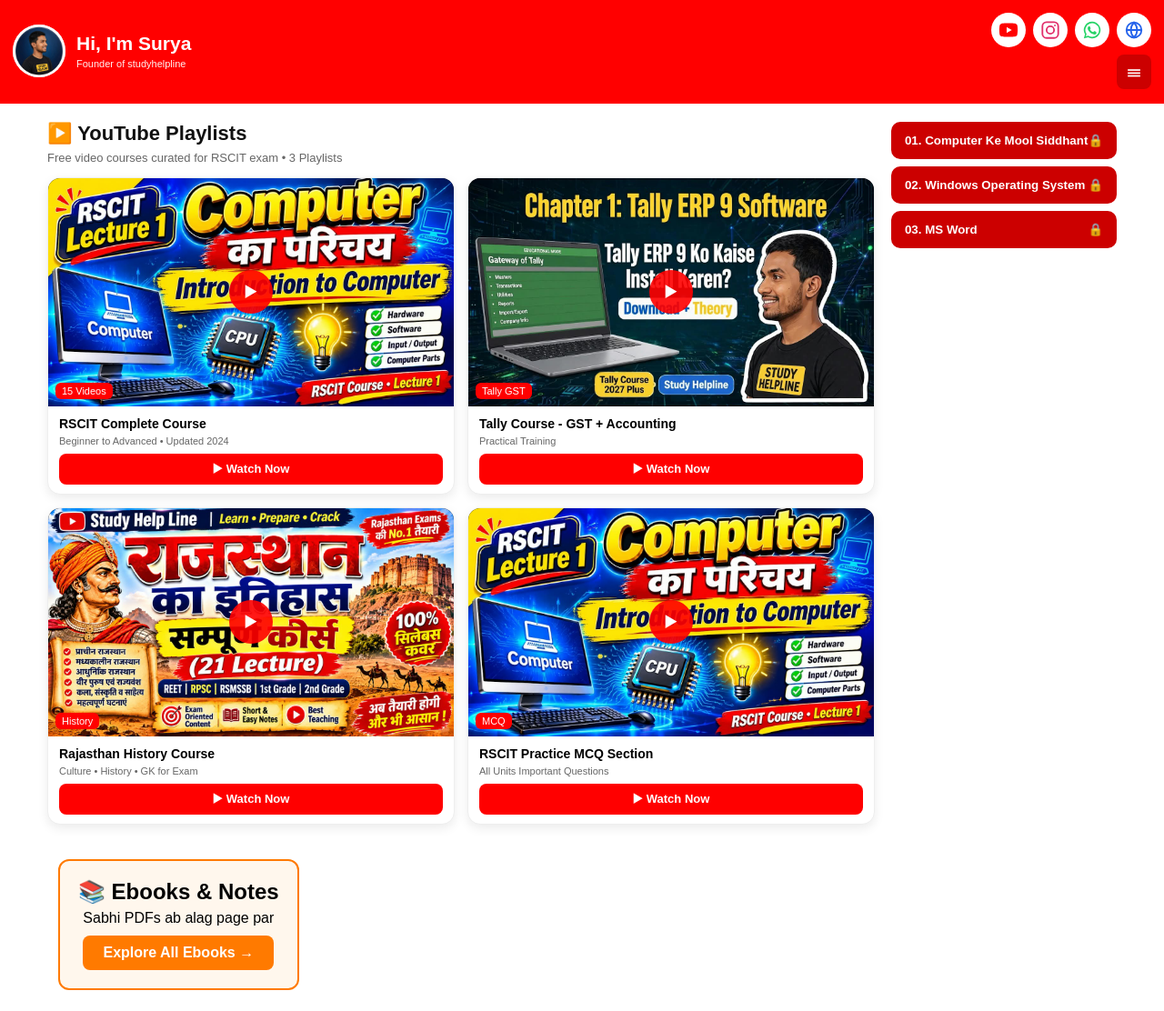
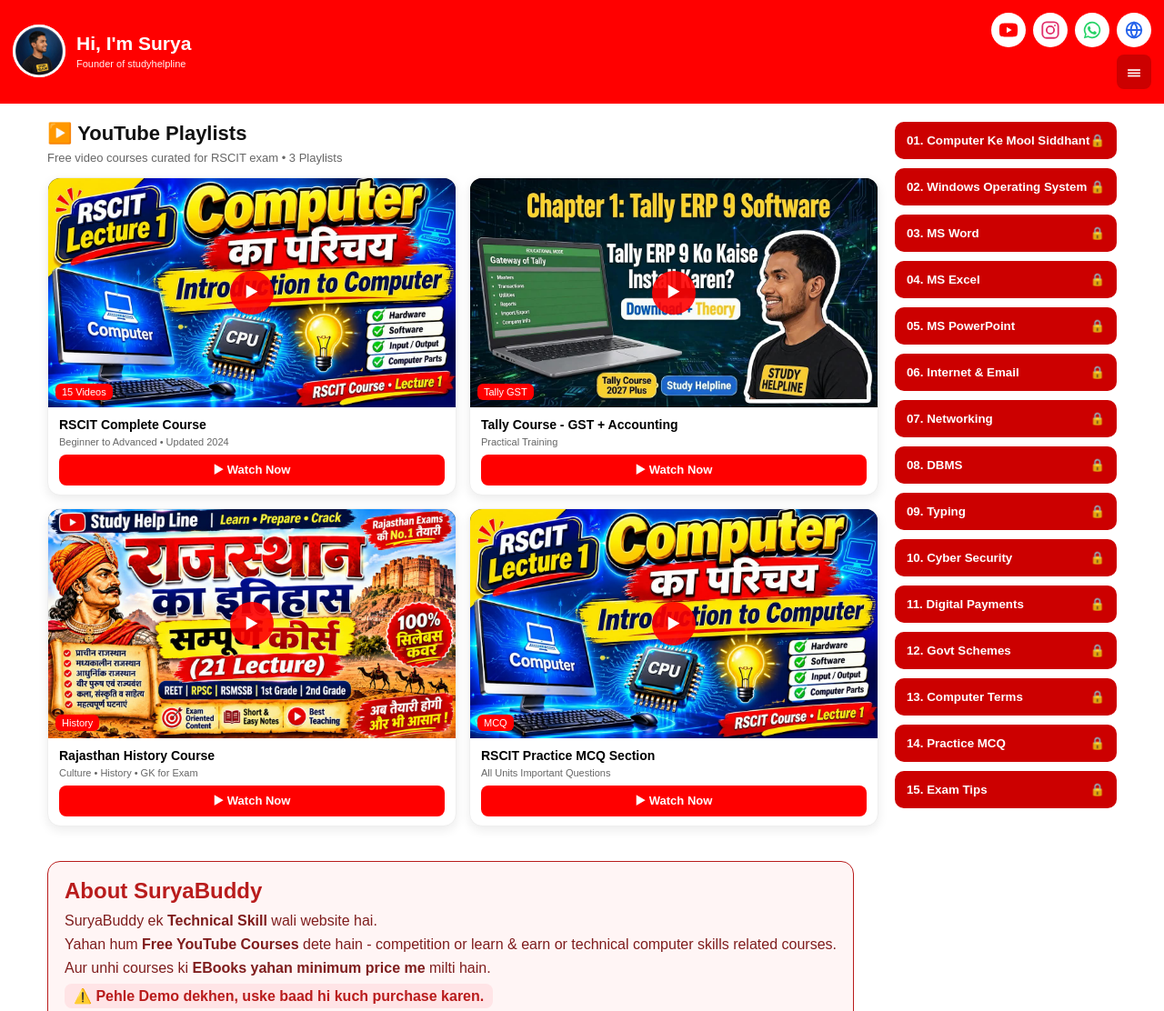
Before and after one commit to suryabuddy/suryabuddy.github.io, a plain HTML site: page index.html in a window 1280 px wide. Shown: the top 1112 px of the page at 91% size. Drawn offline with Linux system fonts and the light colour scheme.

Commit message:
Refactor unit lock buttons and previews layout

```diff
--- a/index.html
+++ b/index.html
@@ -152,68 +152,29 @@ body{background:#fff}
     </div>
   </div>
 
-  <!-- RIGHT - 15 NOTES ALAG PAGE -->
-  <div id="allUnitsLock">
-  <!-- Unit 01 -->
-  <button class="unit-btn-lock" onclick="openUnitLock(1)">01. Computer Ke Mool Siddhant <span id="badge1">🔒</span></button>
-  <div class="unit-preview" id="preview1">
-    <div style="background:#fff5f5;padding:10px;border-radius:8px;border:1px dashed #b91c1c;font-size:13px">
-      <b>Demo:</b> Computer kya hai... <br>
-      <img src="page_1.png" style="width:100%;border-radius:8px;margin-top:6px">
-      <p style="color:#b91c1c;font-weight:800">Demo khatam - Full lock hai</p>
-    </div>
-    <div class="locked-imgs" id="locked1">
-      <img src="page_2.png" style="width:100%"><img src="page_3.png" style="width:100%"><img src="page_4.png" style="width:100%"><img src="page_5.png" style="width:100%"><img src="page_6.png" style="width:100%"><img src="page_7.png" style="width:100%"><img src="page_8.png" style="width:100%">
-    </div>
-    <button class="btn-unlock" onclick="openLockModal(1)">🔓 Unlock - Admin Only</button>
-  </div>
-
-  <!-- Baaki 02-15 ke liye same repeat - copy paste -->
-  <button class="unit-btn-lock" onclick="openUnitLock(2)">02. Windows Operating System <span id="badge2">🔒</span></button>
-  <div class="unit-preview" id="preview2" style="display:none"><div style="background:#fff5f5;padding:10px">Demo - Windows kya hai...</div><div class="locked-imgs" id="locked2">Full Windows content blur me</div><button class="btn-unlock" onclick="openLockModal(2)">🔓 Unlock</button></div>
-
-  <!-- 03-15 tak aise hi... -->
-  <button class="unit-btn-lock" onclick="openUnitLock(3)">03. MS Word <span id="badge3">🔒</span></button>
-  <div class="unit-preview" id="preview3" style="display:none">...</div>
-  <!-- 15 tak same -->
+  <!-- RIGHT - 15 NOTES ---->
+  <!-- RIGHT - 15 NOTES - FINAL 15 BUTTONS -->
+<div id="allUnitsLock" style="display:flex;flex-direction:column;gap:10px">
+<button class="unit-btn-lock" onclick="openUnitLock(1)">01. Computer Ke Mool Siddhant <span id="badge1">🔒</span></button>
+<button class="unit-btn-lock" onclick="openUnitLock(2)">02. Windows Operating System <span id="badge2">🔒</span></button>
+<button class="unit-btn-lock" onclick="openUnitLock(3)">03. MS Word <span id="badge3">🔒</span></button>
+<button class="unit-btn-lock" onclick="openUnitLock(4)">04. MS Excel <span id="badge4">🔒</span></button>
+<button class="unit-btn-lock" onclick="openUnitLock(5)">05. MS PowerPoint <span id="badge5">🔒</span></button>
+<button class="unit-btn-lock" onclick="openUnitLock(6)">06. Internet & Email <span id="badge6">🔒</span></button>
+<button class="unit-btn-lock" onclick="openUnitLock(7)">07. Networking <span id="badge7">🔒</span></button>
+<button class="unit-btn-lock" onclick="openUnitLock(8)">08. DBMS <span id="badge8">🔒</span></button>
+<button class="unit-btn-lock" onclick="openUnitLock(9)">09. Typing <span id="badge9">🔒</span></button>
+<button class="unit-btn-lock" onclick="openUnitLock(10)">10. Cyber Security <span id="badge10">🔒</span></button>
+<button class="unit-btn-lock" onclick="openUnitLock(11)">11. Digital Payments <span id="badge11">🔒</span></button>
+<button class="unit-btn-lock" onclick="openUnitLock(12)">12. Govt Schemes <span id="badge12">🔒</span></button>
+<button class="unit-btn-lock" onclick="openUnitLock(13)">13. Computer Terms <span id="badge13">🔒</span></button>
+<button class="unit-btn-lock" onclick="openUnitLock(14)">14. Practice MCQ <span id="badge14">🔒</span></button>
+<button class="unit-btn-lock" onclick="openUnitLock(15)">15. Exam Tips <span id="badge15">🔒</span></button>
 </div>
 
 <style>
-.unit-btn-lock{background:#cc0000;color:#fff;padding:13px 15px;border:none;width:100%;border-radius:10px;margin-bottom:8px;font-weight:800;text-align:left;display:flex;justify-content:space-between;cursor:pointer}
-.unit-preview{display:none;background:#fff;border:2px solid #b91c1c;border-radius:12px;padding:12px;margin-bottom:12px}
-.unit-preview.active{display:block}
-.locked-imgs{filter:blur(10px);pointer-events:none;user-select:none}
-.locked-imgs.unlocked{filter:none;pointer-events:auto;user-select:auto}
-.btn-unlock{background:#b91c1c;color:#fff;width:100%;padding:11px;border:none;border-radius:8px;font-weight:900;margin-top:8px}
+.unit-btn-lock{background:#cc0000;color:#fff;padding:13px;border:none;width:100%;border-radius:10px;font-weight:800;text-align:left;display:flex;justify-content:space-between;cursor:pointer}
 </style>
-
-<!-- STAR PASSWORD MODAL - Sabse neeche </body> se pehle lagana -->
-<div id="lockModal" style="display:none;position:fixed;inset:0;background:rgba(0,0,0,0.7);z-index:9999;justify-content:center;align-items:center;padding:15px">
-  <div style="background:#fff;padding:20px;border-radius:14px;max-width:320px;width:100%;border:3px solid #b91c1c;text-align:center">
-    <h3 style="color:#b91c1c">🔒 Admin Password</h3>
-    <input id="passInput" type="password" inputmode="numeric" placeholder="****" maxlength="6" style="width:100%;padding:13px;font-size:20px;text-align:center;letter-spacing:10px;border:2px solid #b91c1c;border-radius:10px;margin:10px 0">
-    <p style="font-size:11px;color:#888">Number dabao, **** dikhega</p>
-    <button onclick="checkPass()" style="background:#b91c1c;color:#fff;width:100%;padding:11px;border:none;border-radius:8px;font-weight:900">UNLOCK</button>
-    <button onclick="closeLockModal()" style="background:#eee;width:100%;padding:9px;border:none;border-radius:8px;margin-top:8px">Cancel</button>
-  </div>
-</div>
-
-<script>
-let masterPass="1234"; let curUnit=null; let unlocked=JSON.parse(localStorage.getItem('rscit_lock')||'[]');
-function openUnitLock(n){ document.querySelectorAll('.unit-preview').forEach(d=>{if(d.id!='preview'+n) d.classList.remove('active');}); let p=document.getElementById('preview'+n); p.classList.toggle('active'); if(p.classList.contains('active')) p.style.display='block'; else p.style.display='none'; }
-function openLockModal(n){ if(unlocked.includes(n)){ document.getElementById('locked'+n).classList.add('unlocked'); document.getElementById('badge'+n).innerText='✅'; return; } curUnit=n; document.getElementById('lockModal').style.display='flex'; document.getElementById('passInput').value=''; document.getElementById('passInput').focus(); }
-function closeLockModal(){ document.getElementById('lockModal').style.display='none'; }
-function checkPass(){ if(document.getElementById('passInput').value===masterPass){ if(!unlocked.includes(curUnit)){ unlocked.push(curUnit); localStorage.setItem('rscit_lock',JSON.stringify(unlocked)); } document.getElementById('locked'+curUnit).classList.add('unlocked'); document.getElementById('badge'+curUnit).innerText='✅'; closeLockModal(); } else { alert('Galat Password!'); } }
-</script>
-
-
-<!-- ===== FINAL CODE END ===== -->
-    <!-- NAYA EBOOK BANNER -->
-    <div style="background:#fff7ed; border:2px solid #ff7a00; border-radius:12px; padding:20px; text-align:center; margin:20px 12px;">
-      <h2 style="margin:0 0 6px;">📚 Ebooks & Notes</h2>
-      <p style="margin:0 0 10px;">Sabhi PDFs ab alag page par</p>
-      <a href="ebooks.html" style="display:inline-block; background:#ff7a00; color:white; padding:10px 22px; border-radius:8px; text-decoration:none; font-weight:bold;">Explore All Ebooks →</a>
-    </div>
 <!-- ===== EBOOK SECTION KHATAM ===== -->
   <!-- About Section -->
 <div class="about-card" style="background:#fff5f5;border:1px solid #b91c1c;border-radius:14px;padding:18px;margin-top:20px;">
```
